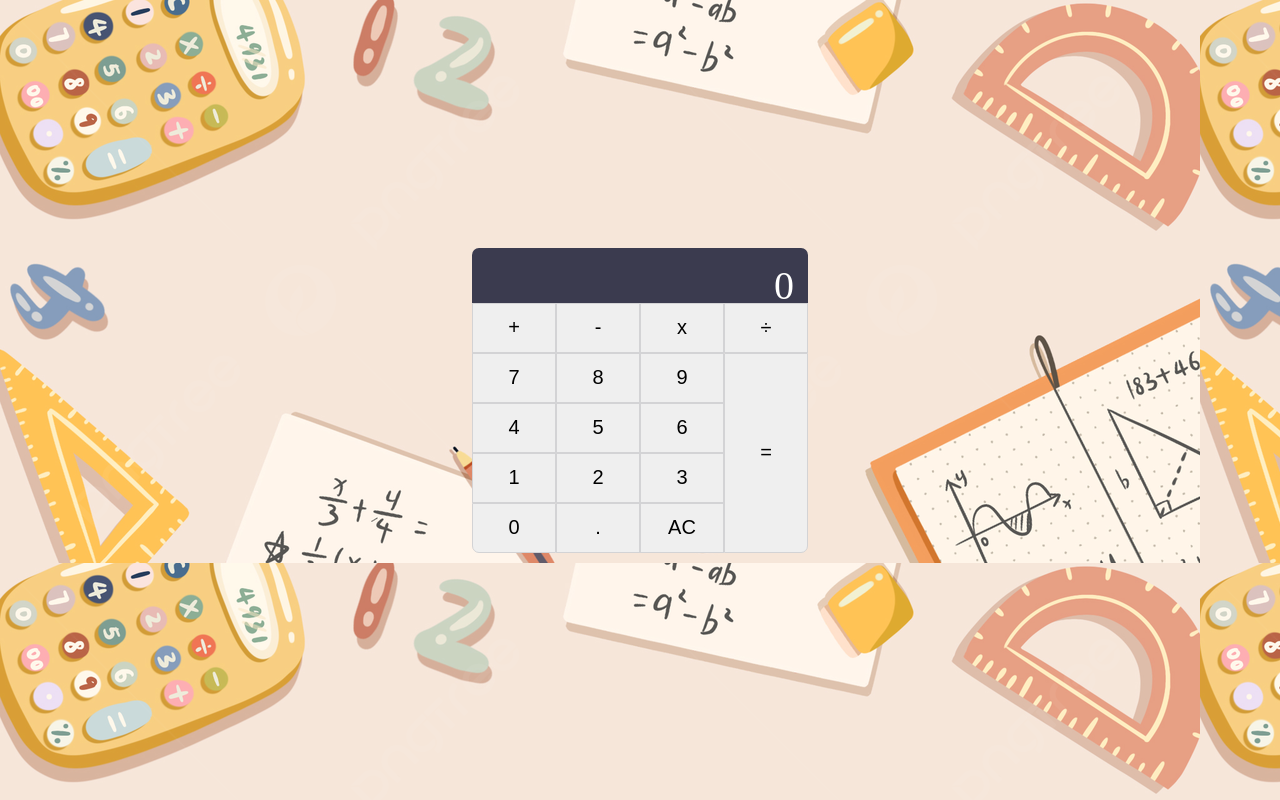
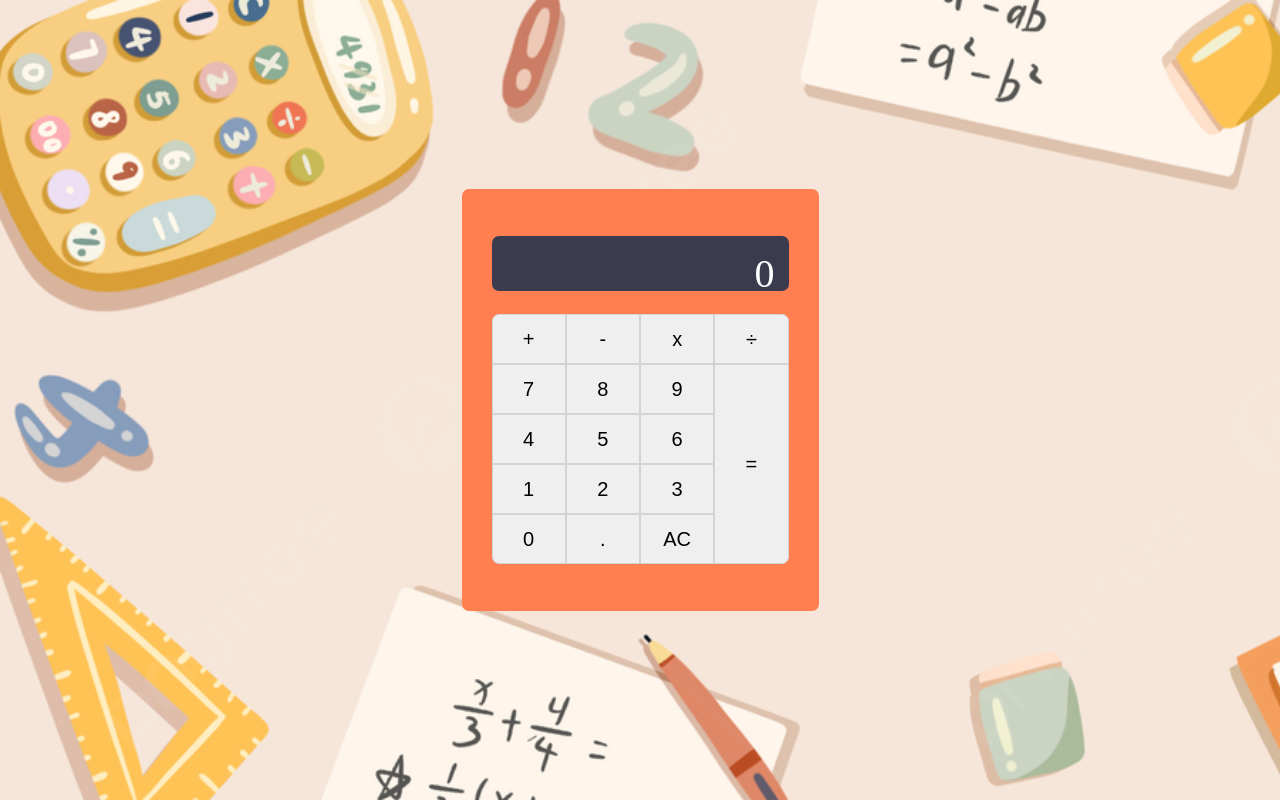
Before and after one commit to kafonseca14/calculator, a plain HTML site: page index.html in a window 1280 px wide. Drawn offline with Linux system fonts and the light colour scheme.

Commit message:
Update calculator layout; added a backgroud to container and some changes to divs

```diff
--- a/style.css
+++ b/style.css
@@ -7,32 +7,44 @@
 body {
     min-height: 100vh;
     background: url(./assets/cartoon-background.jpg);
+    background-size: cover;
     display: flex;
     justify-content: center;
     align-items: center;
 }
 
 .container {
-    width: 336px;
+    width: 357px;
+    border-radius: 7px;
+    background-color: coral;
+    padding: 47px 30px;
 }
 
 .display {
+    margin-bottom: 23px;
     background-color: #3b3b4f;
     height: 55px;
     color: #fff;
     font-size: 40px;
     padding: 14px;
     text-align: end;
-    border-radius: 7px 7px 0 0;
+    border-radius: 7px;
 }
 
 .key-operators {
-    width: 336px;
     display: flex;
 }
 
 .operators {
     width: 25%;
+}
+
+.operators:first-child {
+    border-radius: 7px 0 0 0;
+}
+
+.operators:last-child {
+    border-radius: 0 7px 0 0;
 }
 
 .operators:focus{
```
